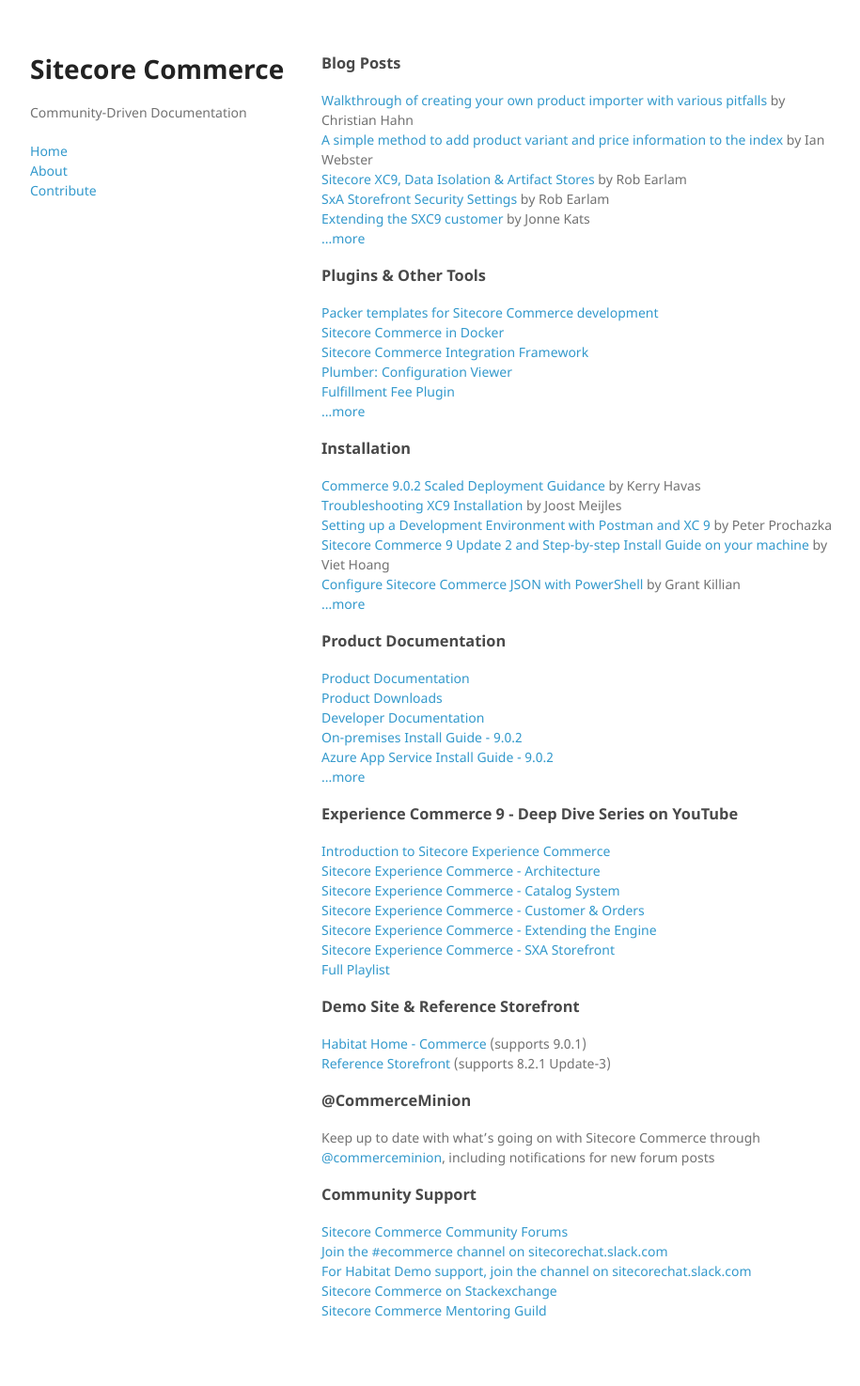
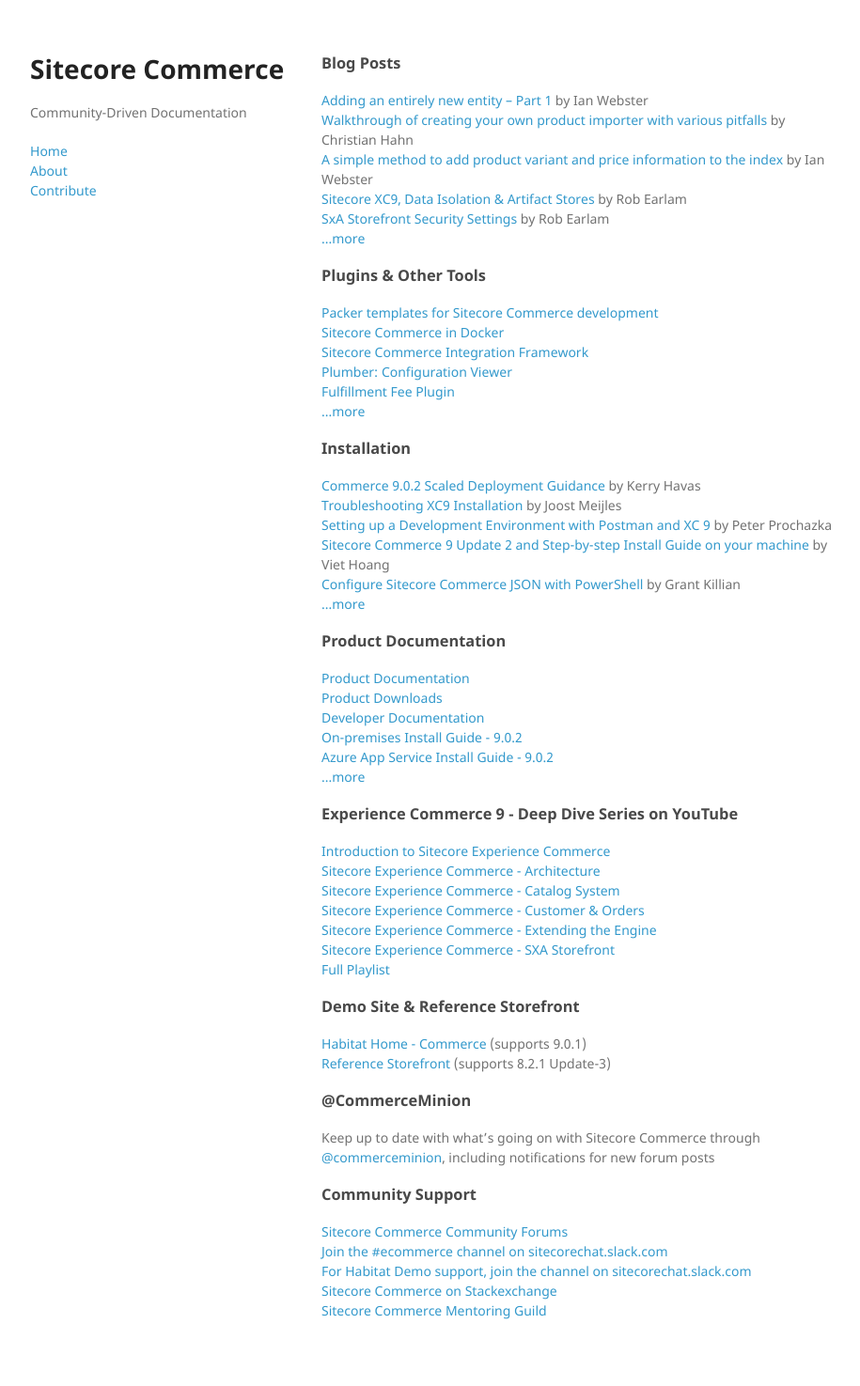
Before and after one commit to CommerceMinion/commerce-community-docs, a Jekyll site: the page built from index.md, in a window 1280 px wide. Shown: the whole page at 94% size, without its empty margins (26-941 px from the left). Built offline with Jekyll 4.4.1, drawn with Linux system fonts in a browser that asks for light colours.

Commit message:
Updated to add new blog post

```diff
--- a/_data/blogs.yml
+++ b/_data/blogs.yml
@@ -1,3 +1,9 @@
+- title: Adding an entirely new entity – Part 1
+  link: https://websterian.com/2018/10/10/sitecore-commerce-adding-an-entirely-new-entity-part-1-commerce-engine-and-business-tools/
+  author: Ian Webster
+  submitted-by: Kelly Heard
+  submitted-on: 10-16-2018
+
 - title: Walkthrough of creating your own product importer with various pitfalls
   link: https://hachweb.wordpress.com/2018/09/09/sitecore-xc-9-0-2-walkthrough-of-creating-your-own-product-importer-with-various-pitfalls/
   author: Christian Hahn
```
